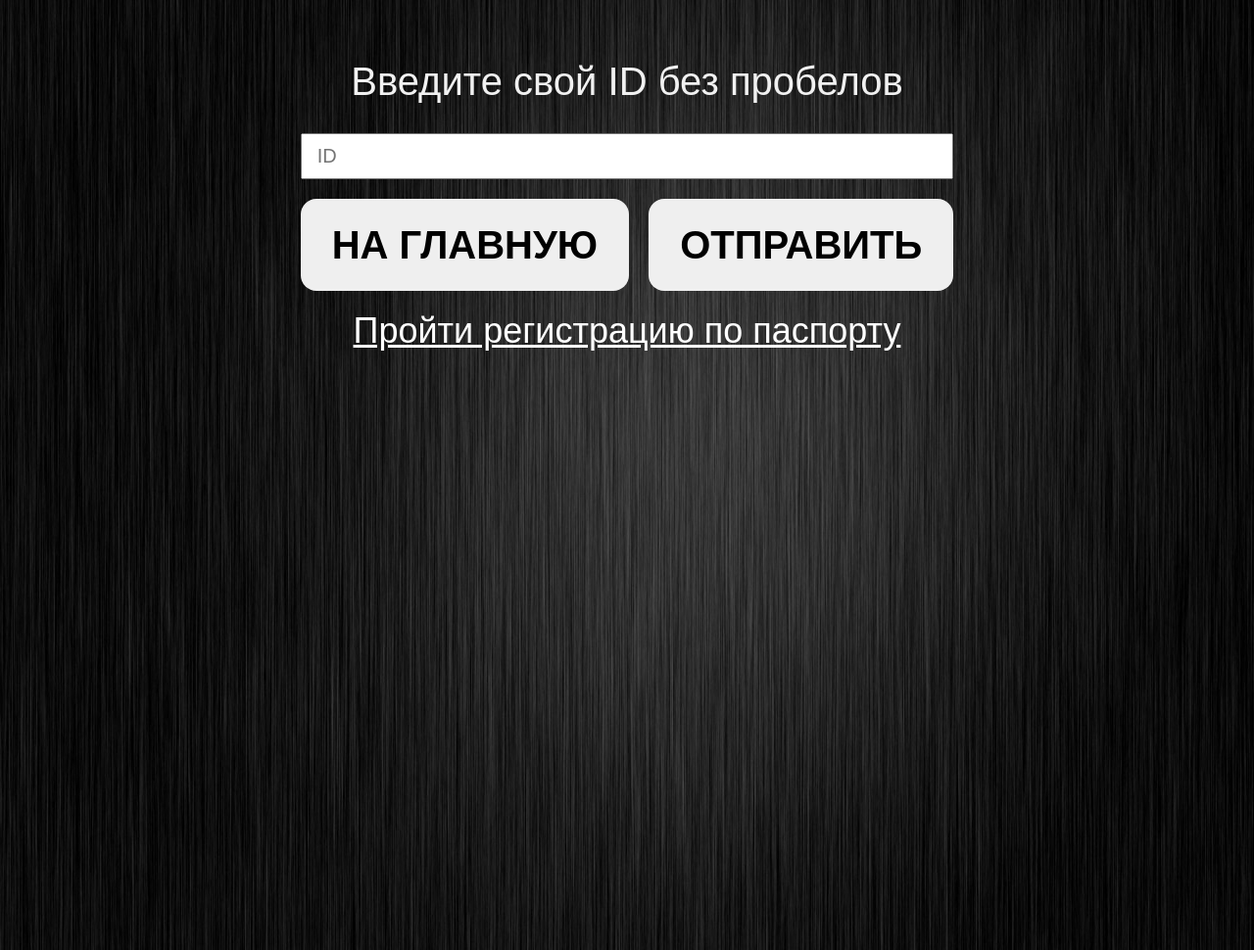
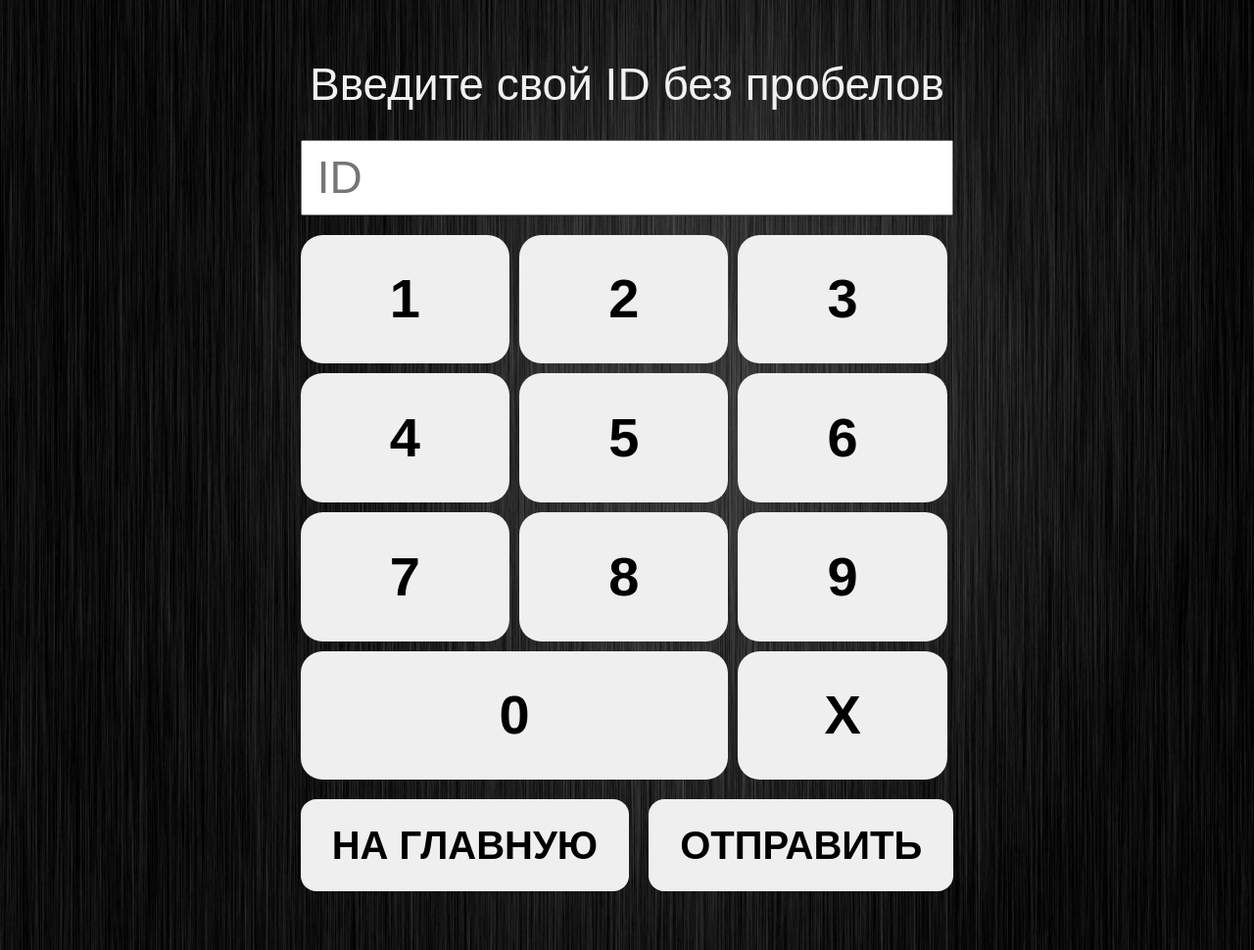
Before and after one commit to JXRAKEKSER/simcenter, a Flask app: template templates/registration-by-manual-input.html in a window 1280 px wide. Shown: the whole page at 98% size. Run offline with Flask 2, Linux system fonts and the light colour scheme; the template is opened without the code that fills it, so the values that code supplies are empty; some libraries are stand-ins or nearby versions.

Commit message:
feat: изменить способ регистрации и добавить клавиатуру

```diff
--- a/host_data.py
+++ b/host_data.py
@@ -2,4 +2,4 @@ DATABASE_HOST = 'mysql'  # 172.29.4.100
 DATABASE_USER = 'root'
 DATABASE_NAME = 'simdb'
 DATABASE_PASSWORD = 'secret'
-SOAP_HOST = '172.29.3.2:10101'  # 172.29.3.2:10101
+SOAP_HOST = 'soap_emulator:10101'  # 172.29.3.2:10101
--- a/static/css/psldstyle.css
+++ b/static/css/psldstyle.css
@@ -34,7 +34,7 @@ button {
 .manual__caption {
   text-align: center;
   color: #f1f1f1;
-  font-size: 40px;
+  font-size: 46px;
   width: 100%;
   max-width: 800px;
   margin: 0 0 10px 0;
@@ -49,6 +49,7 @@ button {
 .controls__input {
   padding: 10px 15px;
   grid-column: 1/3;
+  font-size: 46px;
 }
 .controls__redirect {
   font-size: 36px;
--- a/static/psldscript.js
+++ b/static/psldscript.js
@@ -2,12 +2,19 @@ const backToHome = document.querySelector("#back-to-home");
 const sendButton = document.querySelector("#send-button");
 const [ form ] = document.forms;
 const inputSeries = form.querySelector('#series-number');
+const keyboard = document.getElementById('keyboard-element');
 
 let text123 = document.querySelector("text1234");
 
 let attempts = 0;
 
 backToHome.addEventListener("click", redirectToHome);
+keyboard.addEventListener('key-clicked', (event) => {
+  if (event.detail.keyValue === 'delete') {
+    return inputSeries.value = inputSeries.value.slice(0, -1);
+  }
+  inputSeries.value+= event.detail.keyValue;
+})
 
 form.addEventListener('submit', (event) => {
   event.preventDefault();
--- /dev/null
+++ b/static/scripts/useNumberKeyboard.js
@@ -0,0 +1,3 @@
+import NumberKeyBoard from '../components/NumberKeyBoard.js';
+
+customElements.define('number-keyboard-element', NumberKeyBoard);
--- a/templates/error-page.html
+++ b/templates/error-page.html
@@ -13,7 +13,7 @@
   </body>
   <script type="module">
     setTimeout(() => {
-      location.href = '/touch';
+      location.href = '/regist';
     }, 5000);
   </script>
 </html>
--- a/templates/registration-by-manual-input.html
+++ b/templates/registration-by-manual-input.html
@@ -71,9 +71,9 @@
     <p class="manual__caption">Введите свой ID без пробелов</p>
     <form class="controls">
       <input class="controls__input" value="" placeholder="ID" id="series-number" required />
+      <number-keyboard-element id="keyboard-element" style="display: flex; grid-column: 1/3; justify-self: center; width: 100%;"></number-keyboard-element>
       <button type="button" style="font-size: 200%;" id="back-to-home">НА ГЛАВНУЮ</button>
       <button type="submit" style="font-size: 200%;" id="send-button">ОТПРАВИТЬ</button>
-      <a class="controls__redirect" href="{{redirect_to_alt_regist_page}}">Пройти регистрацию по паспорту</a>
   </form>
   </section>
 </div>
@@ -82,7 +82,36 @@
 
 
 </main>
+<template id="keyboard">
+  <style>
+    .keyboard {
+      display: grid;
+      grid-template-columns: repeat(3, 0.33fr);
+      gap: 10px;
+      width: 100%;
+      justify-self: center;
+    }
+    .keyboard__button {
+      font-size: 56px;
+      width: 100%;
+    }
+  </style>
+  <div class="keyboard">
+    <button class="keyboard__button" type="button" data-value="1">1</button>
+    <button class="keyboard__button" type="button" data-value="2">2</button>
+    <button class="keyboard__button" type="button" data-value="3">3</button>
+    <button class="keyboard__button" type="button" data-value="4">4</button>
+    <button class="keyboard__button" type="button" data-value="5">5</button>
+    <button class="keyboard__button" type="button" data-value="6">6</button>
+    <button class="keyboard__button" type="button" data-value="7">7</button>
+    <button class="keyboard__button" type="button" data-value="8">8</button>
+    <button class="keyboard__button" type="button" data-value="9">9</button>
+    <button class="keyboard__button" type="button" style="grid-column: 1/3; width: 100%;" data-value="0">0</button>
+    <button class="keyboard__button" type="button" data-value="delete" style="grid-column: 3/4; width: 100%;">X</button>
+  </div>
+</template>
 <!-- partial -->
   <script  src="{{ url_for ('static', filename = 'psldscript.js')}}"></script>
+  <script type="module" src="/static/scripts/useNumberKeyboard.js"></script>
 </body>
 </html>
--- a/templates/touch.html
+++ b/templates/touch.html
@@ -122,7 +122,7 @@ right:10%;">
 </div>
 <!--reg-->
 <div class="container">
-<a href="{{url_for('core.regist_by_scanner')}}"><button class="button button4"> РЕГИСТРАЦИЯ </button></a>
+<a href="{{url_for('core.regist')}}"><button class="button button4"> РЕГИСТРАЦИЯ </button></a>
 </div>
 
 </body>
```
Also changed, not shown: static/components/NumberKeyBoard.js (added, +59 -0 lines).
